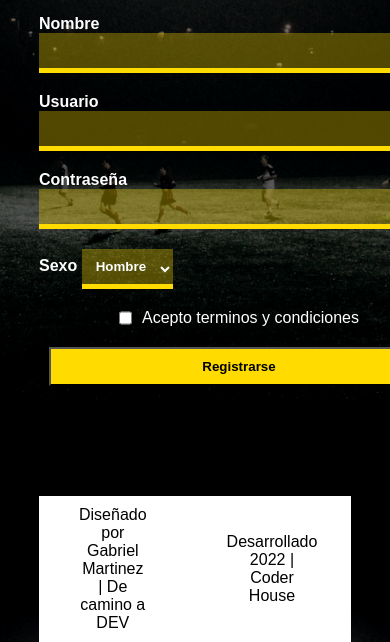
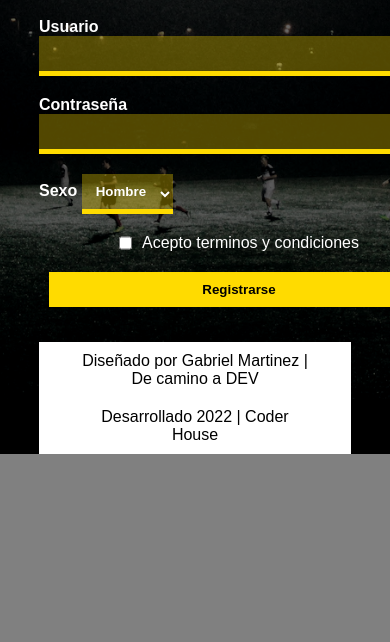
Before and after one commit to bgmart7/proyecto-coachingdeportivo-ch, a plain HTML site: page html/formulario.html in a window 390 px wide. Shown: the part 445-1087 px from the top of the page. After the commit the page ends 899 px from the top, so only its background shows below. Drawn offline with Linux system fonts and the light colour scheme.

Commit message:
Fix responsive, SEO.

```diff
--- a/html/formulario.html
+++ b/html/formulario.html
@@ -27,7 +27,7 @@
                 </ul>
             </nav>
         </header>
-        <section class="section">
+        <section class="section--form">
             <header class="section__header header-form">
                 <h1 class="header-form__title">Registrate</h1>
                 <span class="header-form__text">Crea un nuevo usuario y contraseña</span>
--- a/style/partials/_contentSection.scss
+++ b/style/partials/_contentSection.scss
@@ -5,7 +5,7 @@
     border: none;
 }
 .section {
-    max-width: 1180px;
+    max-width: 80%;
     margin: auto;
     margin-top: 100px;
     margin-bottom: 100px;
--- a/style/partials/_form.scss
+++ b/style/partials/_form.scss
@@ -11,13 +11,22 @@
     }
 }
 
+.section__main-form {
+    min-width: 100%;
+}
+
+.section--form {
+    margin: 0 auto;
+    min-width: 500px;
+}
+
 .form {
     margin: auto;
     display: flex;
     flex-direction: column;
     justify-content: center;
     margin-top: 20px;
-    min-width: 400px;
+    // max-width: 960px;
 
     &__label {
         text-align: left;
@@ -43,6 +52,7 @@
         margin: 10px;
         font-weight: 900;
         background-color: $mainColor;
+        border: none;
 
         display: inline-block;
         text-decoration: none;
--- a/style/partials/_mediaQ.scss
+++ b/style/partials/_mediaQ.scss
@@ -56,9 +56,14 @@
         display: block;
     }
 
+    .section--form {
+        margin: 25px 0;
+        min-width: 400px;
+    }
 
-    .footer__text {
-        display: block;
+    .footer {
+        display: flex;
+        flex-direction: column;
     }
 }
 /*Section Main*/
@@ -79,6 +84,9 @@
 }
 /* AERCA DE */
 @media (max-width: 800px){
+    .section {
+
+    }
     .links-ad__link {
         display: block;
         margin: 5px 0;
```
Also changed, not shown: html/direccionTecnicaFutbol.html (+5 -5 lines), html/resumen.html (+3 -3 lines), style/main.css, 1 other file.
